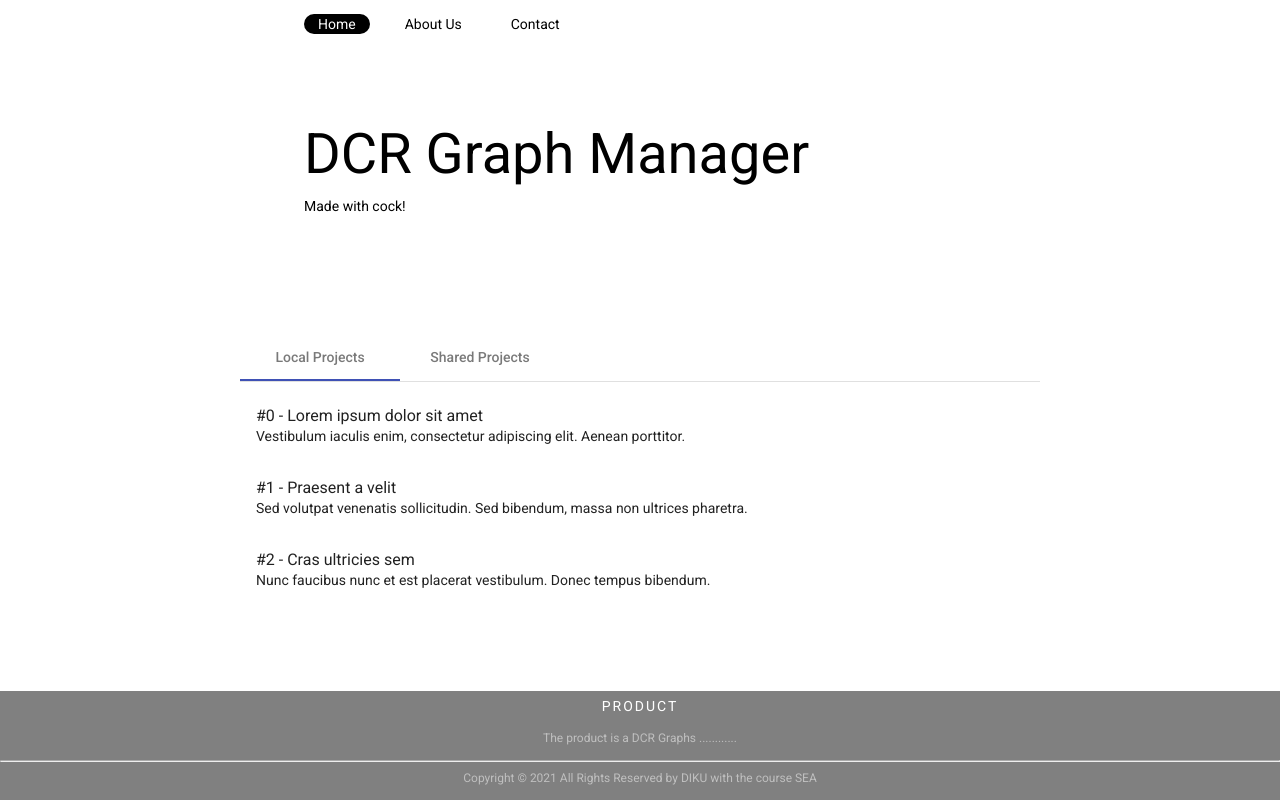
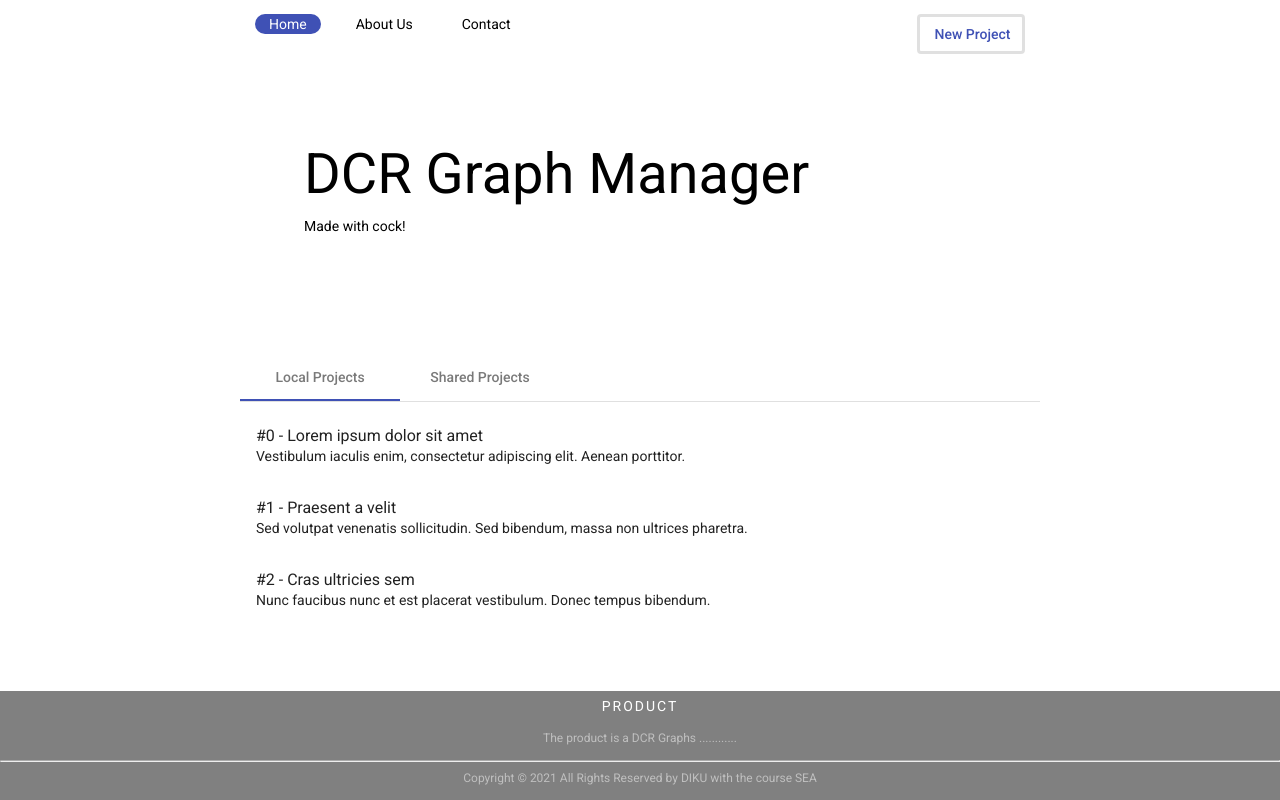
Before and after one commit to Olaybence/DCR-Graph-website, an Angular app: page /select/1 in a window 1280 px wide. Built offline with nearby package versions, Linux system fonts and the light colour scheme.

Commit message:
Further improvements

```diff
--- a/src/app/front-page/header/header.component.css
+++ b/src/app/front-page/header/header.component.css
@@ -108,9 +108,15 @@
   }
 
   .navigation__link--is-active {
-    background-color: #000;
+    background-color: #3f51b5;
     border-radius: 999em;
     color: #fff;
+  }
+
+  button {
+    color: #3f51b5;
+    border-width: 0.1cm;
+    border-color: black;
   }
 
   /* modules/paragraph.css */
--- a/src/app/front-page/header/header.component.html
+++ b/src/app/front-page/header/header.component.html
@@ -1,36 +1,20 @@
-
-<!--
-
-<div class="header">
-    <div class="logo">
-        <h2>DCR Graph Manager</h2>
-    </div>
-    <div class="middle">
-        Welcome, to our wonderful world
-    </div>
-    <div class="create-graph">
-        <button mat-stroked-button color="primary" (click)="createProject()">
-        New Project
-    </button>
-    </div>
-</div>
-
-
--->
-
 <header class="header sticky sticky--top js-header">
 
     <div class="grid">
 
       <nav class="navigation">
         <ul class="navigation__list navigation__list--inline">
-          <li class="navigation__item"><a href="#" class="navigation__link navigation__link--is-active">Home</a></li>
+          <li class="navigation__item"><a href="http://localhost:4200" class="navigation__link navigation__link--is-active">Home</a></li>
           <li class="navigation__item"><a href="#" class="navigation__link">About Us</a></li>
           <li class="navigation__item"><a href="#" class="navigation__link">Contact</a></li>
         </ul>
       </nav>
 
     </div>
+
+    <button mat-stroked-button (click)="createProject()">
+      New Project
+   </button>
 
   </header>
 
@@ -45,14 +29,3 @@
     </div>
 
   </main>
-
-<!-- <mat-toolbar color="primary">
-    <span>GCR graph</span>
-
-    <span class="spacer"></span>
-
-    <button mat-stroked-button class="new-project" (click)="createProject()">
-        New Project
-    </button>
-  </mat-toolbar>
-   -->
```
